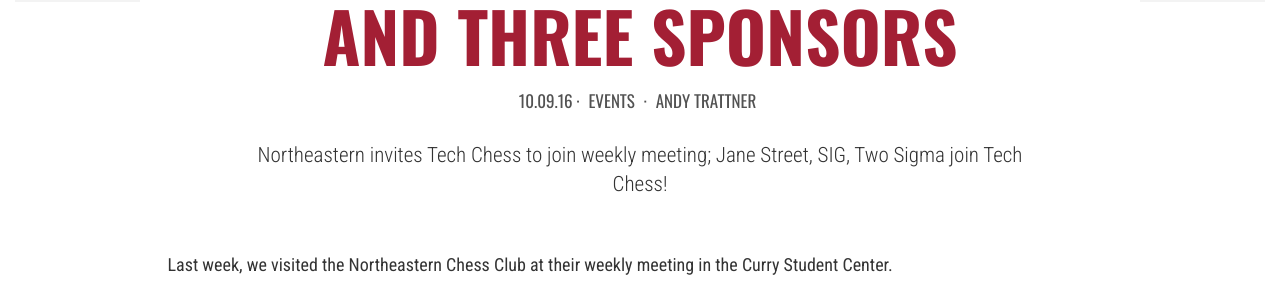
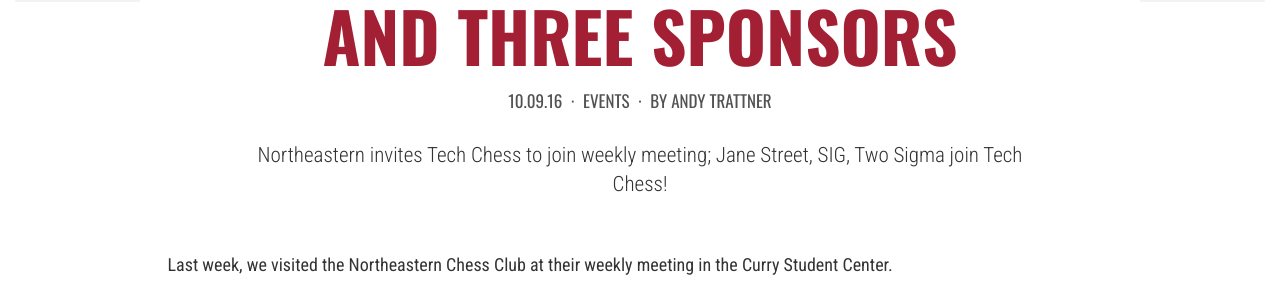
Before and after one commit to Tech-Chess/tech-chess.github.io, a Jekyll site: the page built from _posts/2016-10-9-Northeastern-and-Sponsors.md, in a window 1280 px wide and 900 px high, scrolled down 497 px. Shown: the part 172-456 px from the top of the window. Built offline with Jekyll 4.4.1, drawn with Linux system fonts in a browser that asks for light colours; nearby versions of some CDN libraries.

Commit message:
span on date, by author

```diff
--- a/_includes/title-group.html
+++ b/_includes/title-group.html
@@ -22,7 +22,7 @@
     </h1>
     {% if page.id %}
     <aside>
-        {{ page.date | date: "%m.%d.%y" }}
+        <span>{{ page.date | date: "%m.%d.%y" }}</span>
         {% if page.categories != empty %}
             &middot;
             {% for category in page.categories %}
@@ -31,7 +31,7 @@
         {% endif %}
         {% if page.author != empty %}
             &middot;
-            <span>{{ page.author }}</span>
+            <span>by {{ page.author }}</span>
         {% endif %}
     </aside>
     {% endif %}
```
